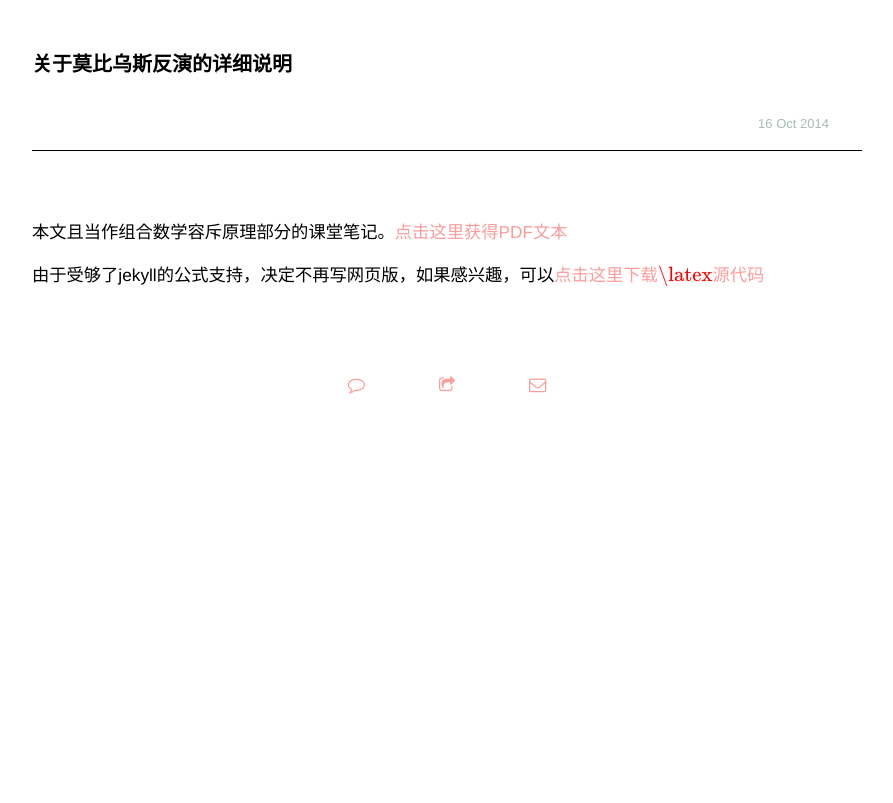
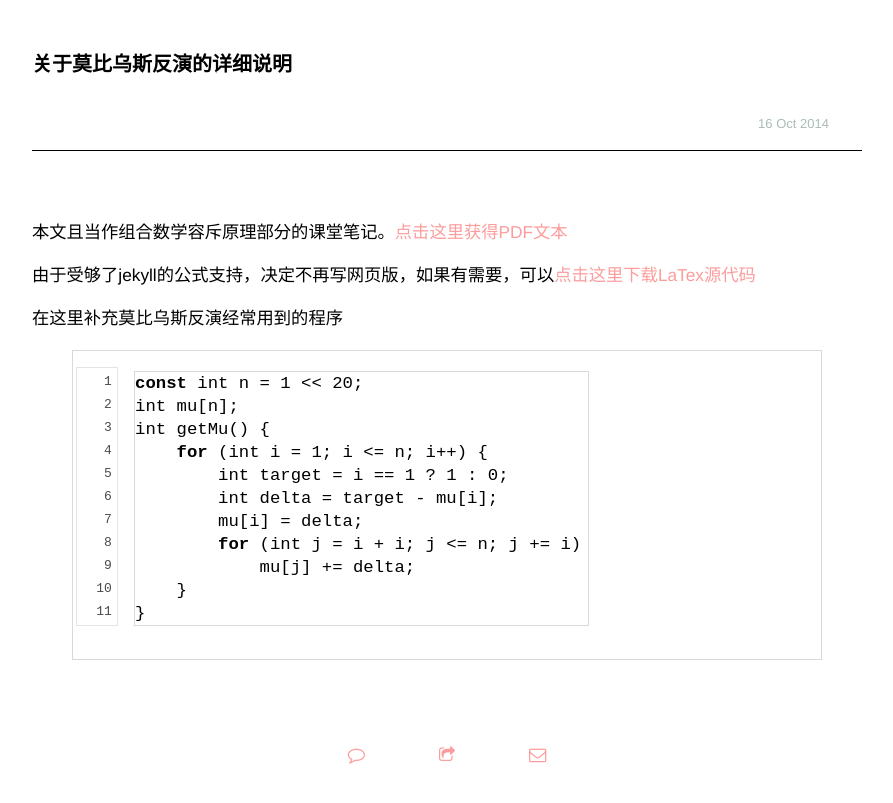
Before and after one commit to banqianhao/banqianhao.github.io, a Jekyll site: the page built from _posts/math/2014-10-16-mobius.md, in a window 1280 px wide. Shown: the top 803 px of the page, without its empty margins (193-1086 px from the left). Built offline with Jekyll 4.4.1, drawn with Linux system fonts in a browser that asks for light colours; nearby versions of some CDN libraries; Markdown is read by kramdown in place of the engine named in the settings; formulas are drawn with MathJax 3.

Commit message:
add CPP code

```diff
--- a/_posts/math/2014-10-16-mobius.md
+++ b/_posts/math/2014-10-16-mobius.md
@@ -7,4 +7,20 @@ tags: [algorithm, math]
 
 本文且当作组合数学容斥原理部分的课堂笔记。[点击这里获得PDF文本](/DL/mobius/mobius.pdf)
 
-由于受够了jekyll的公式支持，决定不再写网页版，如果感兴趣，可以[点击这里下载$\latex $源代码](/DL/mobius/mobius.tex)
+由于受够了jekyll的公式支持，决定不再写网页版，如果有需要，可以[点击这里下载LaTex源代码](/DL/mobius/mobius.tex)
+
+在这里补充莫比乌斯反演经常用到的程序
+
+{% highlight C linenos %}
+const int n = 1 << 20;
+int mu[n];
+int getMu() {
+    for (int i = 1; i <= n; i++) {
+        int target = i == 1 ? 1 : 0;
+        int delta = target - mu[i];
+        mu[i] = delta;
+        for (int j = i + i; j <= n; j += i)
+            mu[j] += delta;
+    }
+}
+{% endhighlight %}
```
